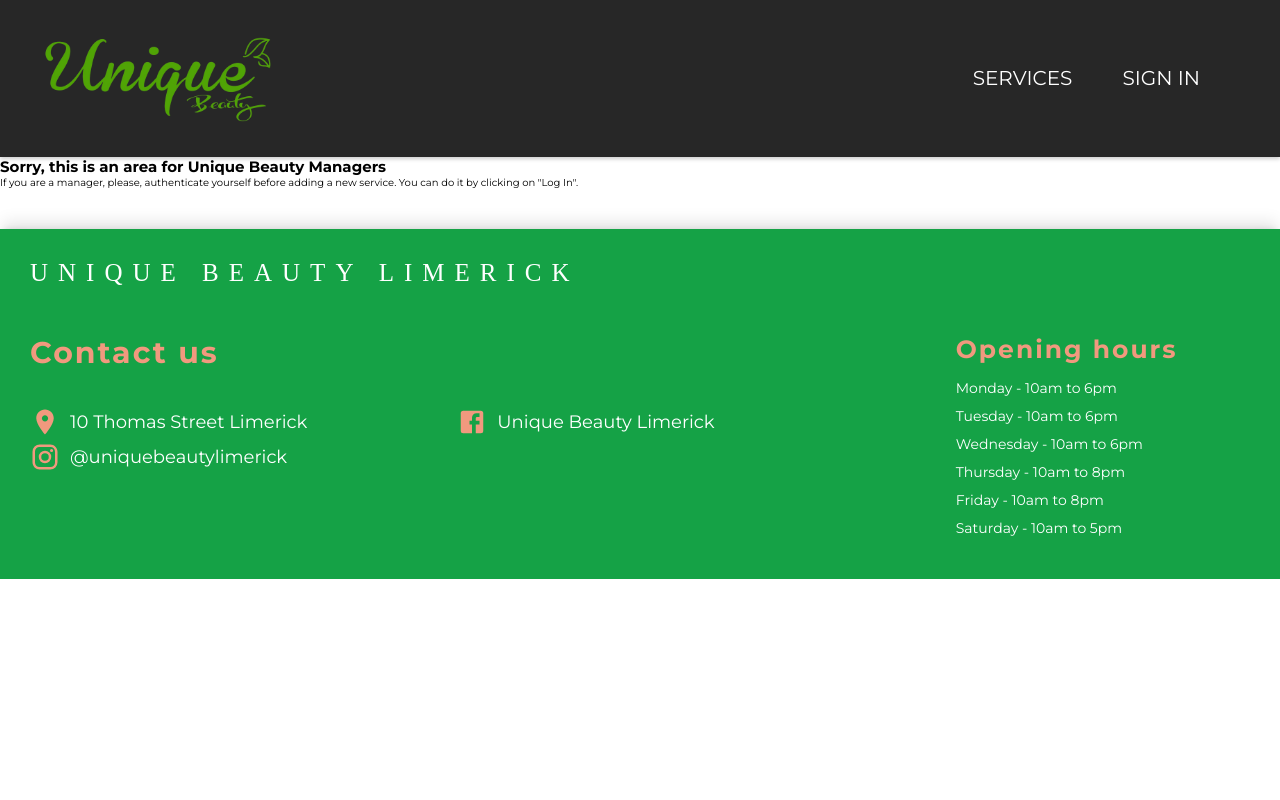
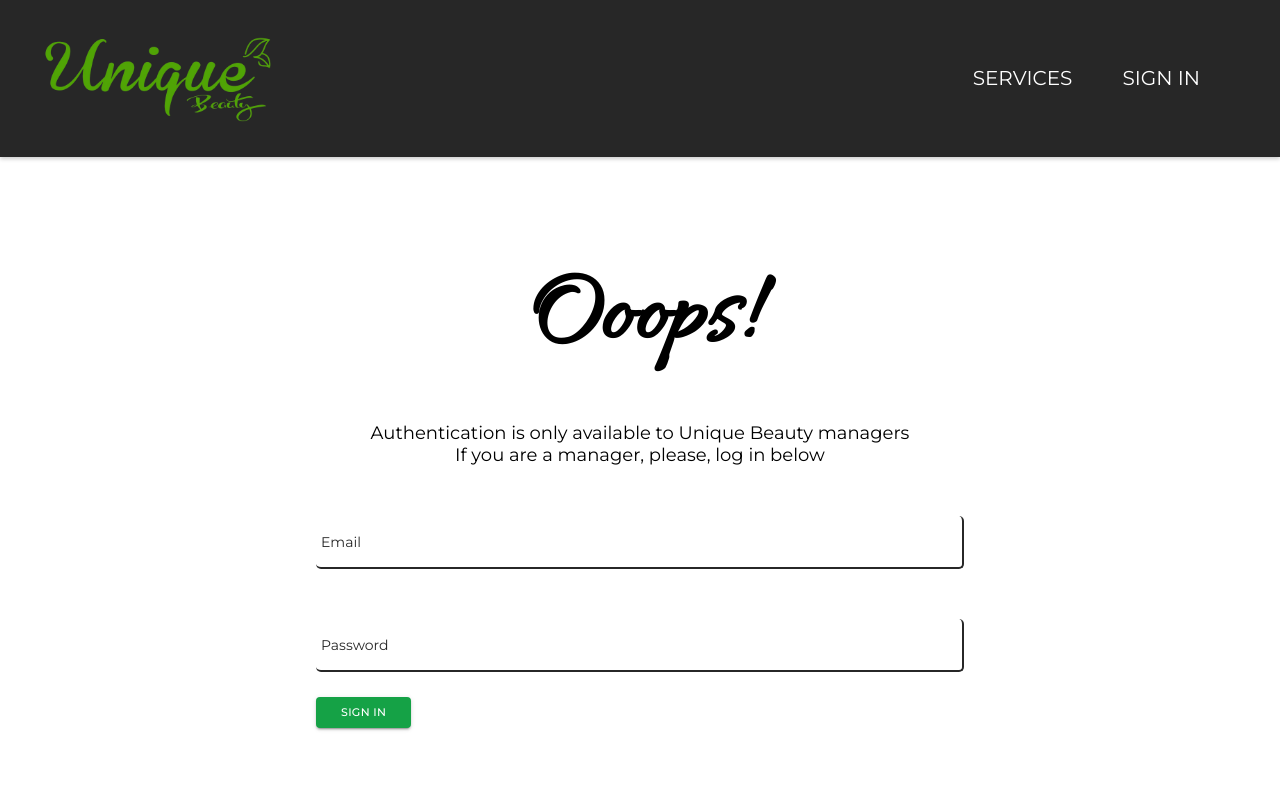
Before and after one commit to BrenoFischer/vip-beauty-rooms, a React (Create React App) app: page /add-service in a window 1280 px wide. Shown: the top 800 px of the page. Built offline with nearby package versions, Linux system fonts and the light colour scheme; no server answers; a web font is replaced by a local one.

Commit message:
add sign in page

```diff
--- a/src/routes/addService/addService.component.jsx
+++ b/src/routes/addService/addService.component.jsx
@@ -9,6 +9,7 @@ import ServiceForm from '../../components/serviceForm/serviceForm.component';
 
 import './addService.styles.scss';
 import BoxMessage from '../../components/boxMessage/boxMessage.component';
+import SignIn from '../signIn/signIn.component';
 
 const defaultFormFields = {
     details: '',
@@ -75,6 +76,7 @@ const AddService = () => {
     return(
       <div className='add-service'>
         { currentUser ?
+        <>
           <div className='add-service__container'>
             <div className='add-service__description'>
               <h2 className='add-service__description-title'>Add a new service</h2>
@@ -99,13 +101,11 @@ const AddService = () => {
               />
             }
           </div>
+          <Footer />
+        </>
         :
-          <div>
-            <h2>Sorry, this is an area for Unique Beauty Managers</h2>
-            <p>If you are a manager, please, authenticate yourself before adding a new service. You can do it by clicking on "Log In".</p>
-          </div>
+          <SignIn />
         }
-        <Footer />
       </div>
     );
 }
--- a/src/routes/editService/editService.component.jsx
+++ b/src/routes/editService/editService.component.jsx
@@ -9,6 +9,7 @@ import Footer from '../../components/footer/footer.component';
 import ServiceForm from '../../components/serviceForm/serviceForm.component';
 import './editService.styles.scss';
 import BoxMessage from '../../components/boxMessage/boxMessage.component';
+import SignIn from '../signIn/signIn.component';
 
 const EditService = () => {
     const currentUser = useSelector((state) => state.user.currentUser);
@@ -67,6 +68,7 @@ const EditService = () => {
     return(
         <section className='edit-service'>
             { currentUser ?
+            <>
                 <div className='edit-service__container'>
                     <div className='edit-service__title-container'>
                         <h2 className='edit-service__title'>Edit service - <span>{title}</span></h2>
@@ -90,14 +92,11 @@ const EditService = () => {
                         />
                     }
                 </div>
+                <Footer />
+            </>
             :
-            <div>
-                <h2>Sorry, this is an area for Unique Beauty Managers</h2>
-                <p>If you are a manager, please, authenticate yourself before adding a new service. You can do it by clicking on "Log In".</p>
-            </div>
+                <SignIn />
             }
-
-            <Footer />
         </section>
     );
 }
--- a/src/routes/signIn/signIn.component.jsx
+++ b/src/routes/signIn/signIn.component.jsx
@@ -1,15 +1,13 @@
 import { useState } from 'react';
+
+import InputField from '../../components/inputField/inputField.component';
+import CustomButton from '../../components/button/button.component';
 
 import { signInAuthUserWithEmailAndPassword } from '../../utils/firebase';
 
 import './signIn.styles.scss';
+import Footer from '../../components/footer/footer.component';
 
-const FormInput = ({ label, ...otherProps }) => (
-    <>
-        <label>{label}</label>
-        <input {...otherProps} />
-    </>
-);
 
 const defaultFormFields = {
     email: '',
@@ -52,10 +50,10 @@ const SignInForm = () => {
     }
 
     return(
-        <>
-            <h2>Log In</h2>
-            <form onSubmit={handleSubmit}>
-                <FormInput
+        <div className='sign-in'>
+            <form className='sign-in__form' onSubmit={handleSubmit}>
+                <div className='sign-in__form--fields'>
+                    <InputField
                         label="Email"
                         type='email'
                         required
@@ -63,7 +61,7 @@ const SignInForm = () => {
                         name='email'
                         value={email}
                     />
-                <FormInput
+                    <InputField
                         label="Password"
                         type="password"
                         required
@@ -71,17 +69,23 @@ const SignInForm = () => {
                         name='password'
                         value={password}
                     />
-                <button>Create User</button>
+                </div>
+                <CustomButton buttonText="Sign In" type='submit' />
             </form>
-        </>
+        </div>
     );
 }
 
 const SignIn = () => {
     return(
         <>
+            <section className='sign-in-page'>
+                <h2 className='sign-in-page__title'>Ooops!</h2>
+                <p>Authentication is only available to Unique Beauty managers</p>
+                <p>If you are a manager, please, log in below</p>
                 <SignInForm />
-
+            </section>
+            <Footer />
         </>
     );
 };
--- a/src/routes/signIn/signIn.styles.scss
+++ b/src/routes/signIn/signIn.styles.scss
@@ -0,0 +1,25 @@
+.sign-in-page {
+    padding: 0 10rem;
+    margin-bottom: 15rem;
+
+    &__title {
+        text-align: center;
+        margin-top: 10rem;
+        margin-bottom: 4rem;
+        font-size: 10rem;
+        font-family: 'Allura', sans-serif;
+    }
+
+    p {
+        text-align: center;
+        font-size: 1.8rem;
+    }
+
+    .sign-in {
+
+        &__form {
+            width: 60%;
+            margin: 0 auto;
+        }
+    }
+}
```
Lines whose indentation alone changed are shown as unchanged.
